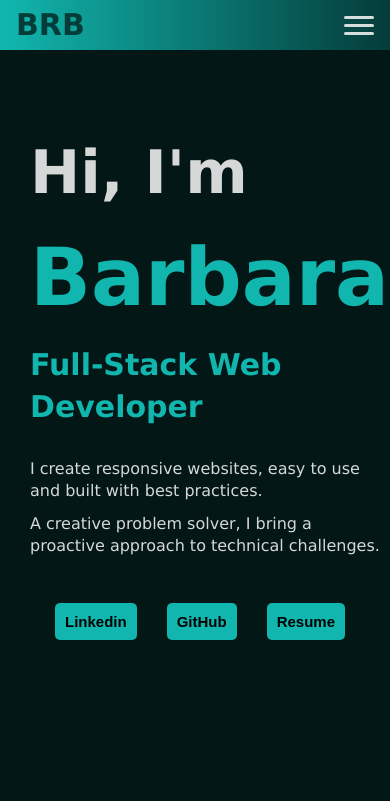
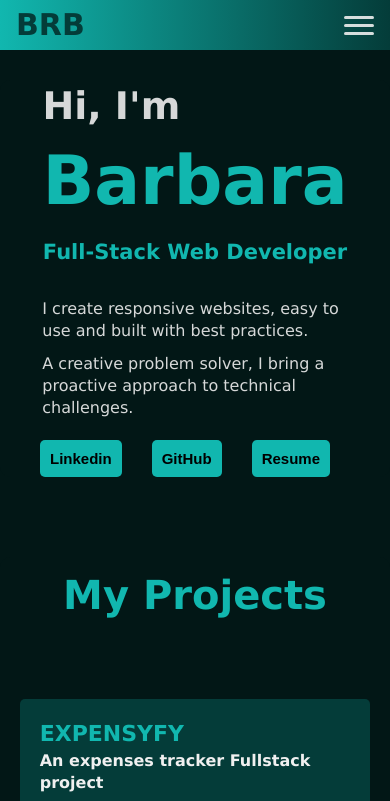
Before and after one commit to BarbaraPapa/My-Portfolio, a plain HTML site: page index.html in a window 390 px wide. Shown: the top 801 px of the page. Drawn offline with Linux system fonts and the light colour scheme.

Commit message:
fixed issue mobile

```diff
--- a/index.html
+++ b/index.html
@@ -36,7 +36,7 @@
     <!-- header -->
     <header>
       <div class="top-container">
-        <div>
+        <main>
           <section class="header-title">
             <h1><span> Hi, I'm </span>Barbara</h1>
             <h2>Full-Stack Web Developer</h2>
@@ -77,7 +77,7 @@
               </button>
             </a>
           </section>
-        </div>
+        </main>
 
         <img src="./images/barbara-mod.png" alt="Barbara's image profile" />
       </div>
--- a/style/_about.scss
+++ b/style/_about.scss
@@ -29,7 +29,7 @@
     main{
       flex-direction: column;
       img{
-        width: 50%;
+        width: 90%;
         margin-bottom: 1rem
       };
     }
--- a/style/_cards.scss
+++ b/style/_cards.scss
@@ -16,3 +16,10 @@
 .card-container {
   @extend %card-style;
 }
+
+
+@media screen and (max-width: 760px) {
+  .cards-container{
+    padding: 1rem;
+  }
+}
--- a/style/_header.scss
+++ b/style/_header.scss
@@ -83,18 +83,54 @@ header {
 
 @media screen and (max-width: 760px) {
   header {
-    margin-top: 5rem;
-    margin-bottom: 5rem;
-    padding: 4rem 3rem;
-    section {
-      margin-top: 2rem;
+    margin-top: 8rem;
+    margin-bottom: 8rem;
+    padding: 0;
+
+    .top-container {
+      main {
+        width: 100%;
+        display: flex;
+        flex-direction: column;
+        align-items: center;
+
+        .header-title {
+          display: flex;
+          flex-direction: column;
+          align-items: center;
+          width: 100%;
+
+          span {
+            font-size: 3.8rem;
+            display: block;
+          }
+          h1 {
+            display: block;
+            font-size: 6.8rem;
+          }
+          h2 {
+            display: block;
+            font-size: 2.1rem;
+            padding-top: 1rem;
+          }
+        }
+
+        .paragraph {
+          max-width: 30ch;
+
+          p {
+            padding-top: 1rem;
+          }
+        }
+      }
     }
+
     img {
       display: none;
     }
     .contacts {
       margin-top: 2rem;
-      padding: 2.5rem;
+      padding: 0;
       gap: 1rem;
     }
   }
--- a/style/_placeholder.scss
+++ b/style/_placeholder.scss
@@ -72,7 +72,7 @@
         transition: background-color 0.3s ease;
       }
 
-      .button-website{
+      .button-website {
         padding: 1.1rem;
       }
 
@@ -106,5 +106,10 @@
     .card {
       padding: 2rem;
     }
+
+    .img-anchor {
+      max-width: 100%;
+      padding: 0.5rem;
+    }
   }
 }
--- a/style/_skills.scss
+++ b/style/_skills.scss
@@ -19,7 +19,6 @@
 
   .skills-container {
     display: flex;
-    flex-wrap: wrap;
     justify-content: space-between;
 
     section{
@@ -46,12 +45,12 @@
 // ---- Mobile ------
 
 @media screen and (max-width: 760px) {
-  .skills {
+  .skills{
     margin-top: 5rem;
-    .container-top {
-      .dev-skills-left {
-        justify-content: center;
-      }
+    margin-bottom: 5rem;
+    .skills-container{
+      flex-direction: column;
+      gap: 0.5rem;
     }
   }
 }
```
Also changed, not shown: style/main.css, 1 other file.
